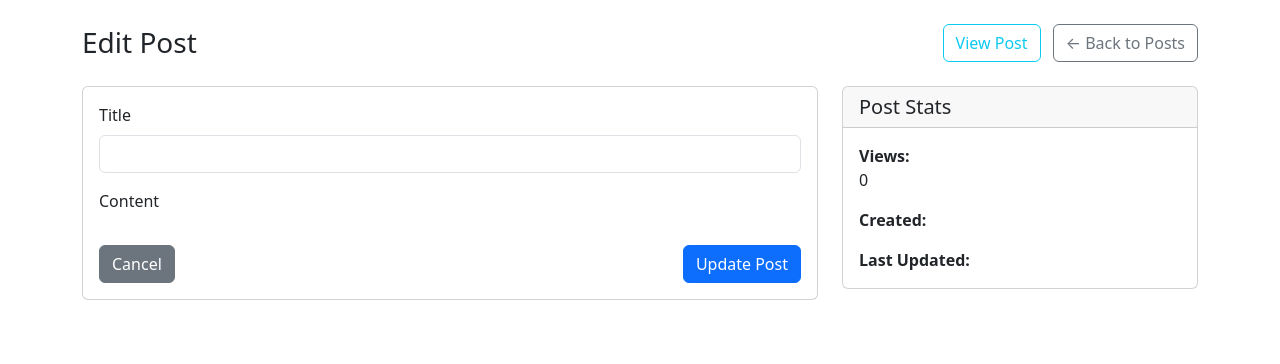
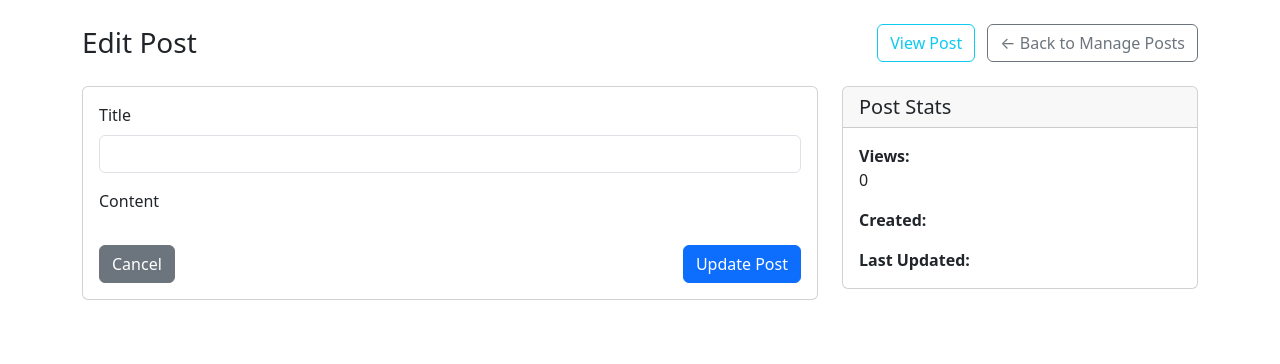
Before and after one commit to t-ho/php-app, a PHP site: template app/Views/admin/post/edit.php in a window 1280 px wide. Shown: the part 56-420 px from the top of the page. Run offline with PHP 8.4, Linux system fonts and the light colour scheme; the template is opened without the code that fills it, so the values that code supplies are empty.

Commit message:
Update admin post form navigation text for clarity
  Change 'Back to Posts' to 'Back to Manage Posts' in create and edit
  forms to better reflect the admin context.

```diff
--- a/app/Views/admin/post/create.php
+++ b/app/Views/admin/post/create.php
@@ -1,6 +1,6 @@
 <div class="d-flex justify-content-between align-items-center mb-4">
   <h2 class="h3 mb-0">Create New Post</h2>
-  <a href="/admin/posts" class="btn btn-outline-secondary">← Back to Posts</a>
+  <a href="/admin/posts" class="btn btn-outline-secondary">← Back to Manage Posts</a>
 </div>
 
 <div class="row">
--- a/app/Views/admin/post/edit.php
+++ b/app/Views/admin/post/edit.php
@@ -2,7 +2,7 @@
   <h2 class="h3 mb-0">Edit Post</h2>
   <div>
     <a href="/posts/<?= $post->id ?>?referer=<?= urlencode($_SERVER['REQUEST_URI']) ?>" class="btn btn-outline-info me-2">View Post</a>
-    <a href="/admin/posts" class="btn btn-outline-secondary">← Back to Posts</a>
+    <a href="/admin/posts" class="btn btn-outline-secondary">← Back to Manage Posts</a>
   </div>
 </div>
 
```
